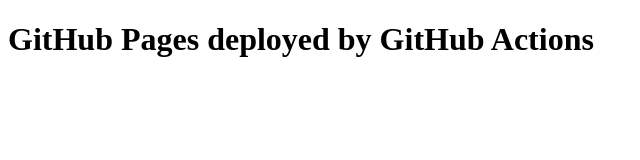
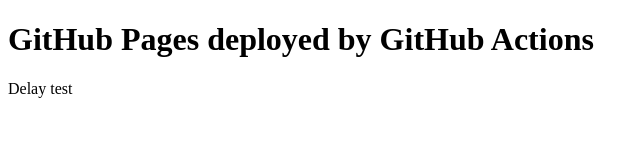
Before and after one commit to ooxi/github-actions-release-on-github-pages-example, a plain HTML site: page index.html in a window 1280 px wide. Shown: the full height of the page, 0-640 px from the left. Drawn offline with Linux system fonts and the light colour scheme.

Commit message:
Latency test

```diff
--- a/index.html
+++ b/index.html
@@ -19,6 +19,7 @@
 
   <!-- Add your site or application content here -->
   <h1>GitHub Pages deployed by GitHub Actions</h1>
+  <p>Delay test</p>
 </body>
 
 </html>
```
